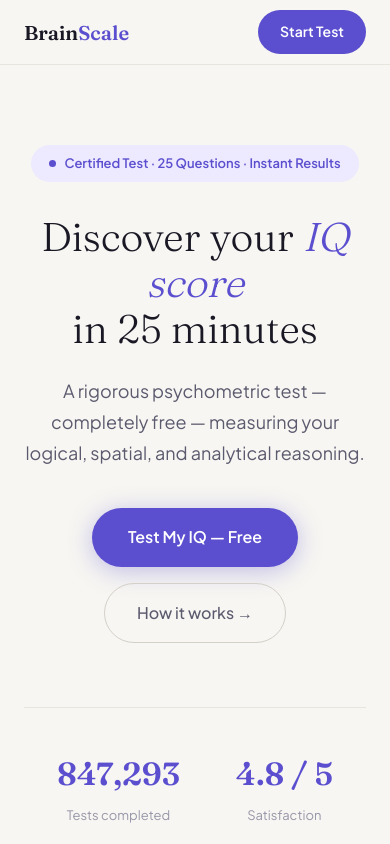
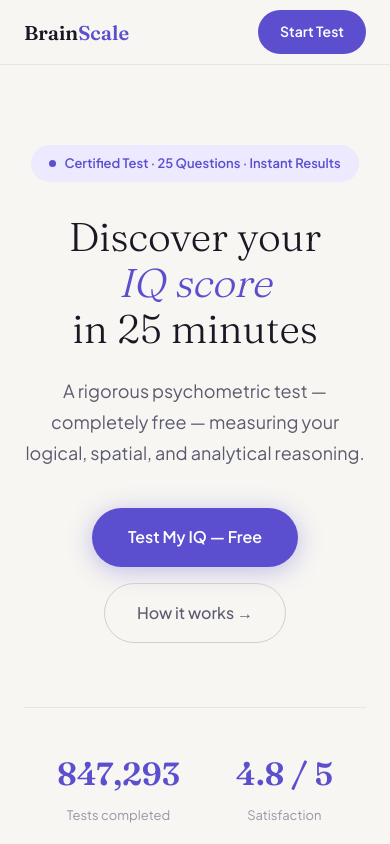
Before and after one commit to devbrainscale/brainscale, a Next.js app: page / in a window 390 px wide. Shown: the top 844 px of the page. Built offline with nearby package versions, Linux system fonts and the light colour scheme.

Commit message:
Fix: IQ score no-wrap on mobile

```diff
--- a/src/app/page.tsx
+++ b/src/app/page.tsx
@@ -54,7 +54,7 @@ export default function HomePage() {
 
           <h1 style={{ fontFamily: "var(--font-display, serif)", fontSize: "clamp(40px, 6vw, 64px)", fontWeight: 300, lineHeight: 1.15, color: "#1A1825", marginBottom: "24px" }}>
             Discover your{" "}
-            <em style={{ color: "#5B4FCF", fontStyle: "italic" }}>IQ score</em>
+            <em style={{ color: "#5B4FCF", fontStyle: "italic", whiteSpace: "nowrap" }}>IQ score</em>
             <br />in 25 minutes
           </h1>
 
```
